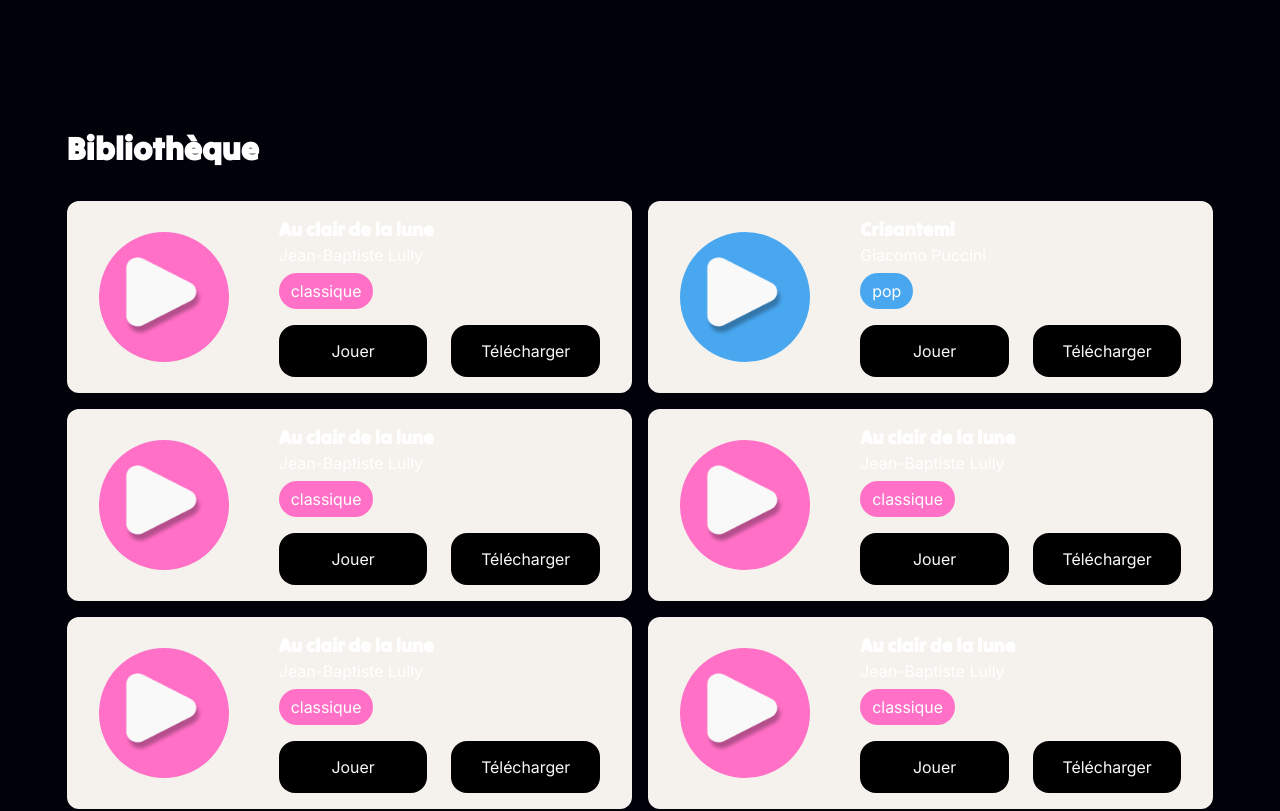
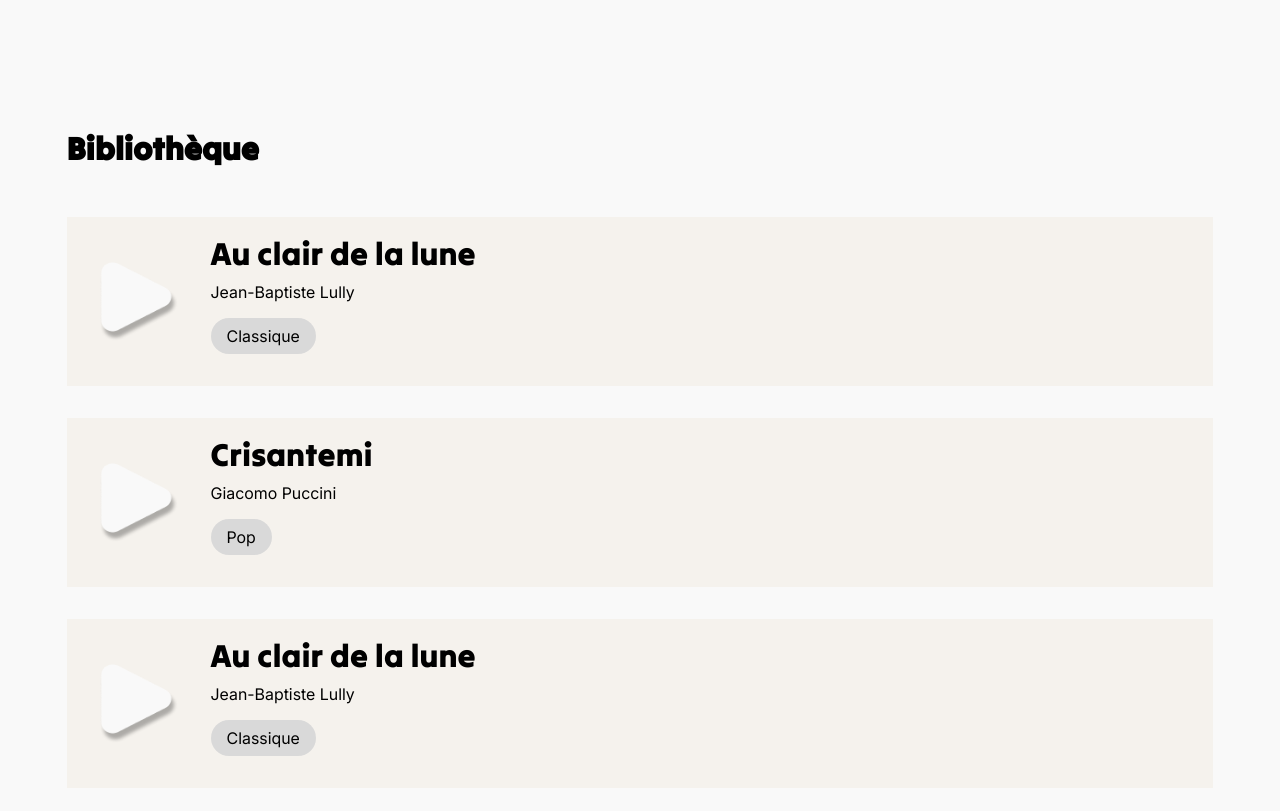
Before and after one commit to ACORBERAND/Incluzif, a React (Vite) app: page / in a window 1280 px wide. Shown: the top 811 px of the page. Built offline with nearby package versions, Linux system fonts and the light colour scheme.

Commit message:
update styles of list and playing

```diff
--- a/src/App.css
+++ b/src/App.css
@@ -15,6 +15,7 @@
   --medium-grey: #535353;
   --black: #000000;
   --card-background: #F5F2ED;
+  --card-background-hover: hsl(37, 49%, 85%);
   --tag-classic: #FF70C6;
   --tag-rock: #90BE6D;
   --tag-rap: #F19737;
@@ -34,8 +35,8 @@
 }
 
 body {
-  background-color: #01010A;
-  color: #ffffff;
+  background-color: var(--light-white);
+  color: var(--black);
   font-family: Arial, sans-serif;
   text-align: center;
 }
@@ -57,11 +58,15 @@ h3 {
 }
 
 h1 {
-  font-size: 60px;
+  font-size: 48px;
 }
 
 h2 {
   font-size: 32px;
+}
+
+.regular{
+  font-weight: 400;
 }
 
 .container {
@@ -71,7 +76,7 @@ h2 {
   padding: 128px 5.2%;
 }
 .container.score-container{
-  padding: 48px 0;
+  padding: 32px 0;
 }
 
 .img-container {
@@ -89,11 +94,20 @@ h2 {
 }
 
 .primary-button {
+  color: var(--light-white);
   background-color: var(--black);
-  color: var(--light-white);
-  padding: 16px 24px;
-  border-radius: 16px;
+  padding: 16px 32px;
+  border-radius: 80px;
   cursor: pointer;
+  font-size: 18px;
+  font-weight: 500;
+  transition: 0.2s ease-in;
+  border: 2px solid var(--black);
+}
+
+.primary-button:hover {
+  background-color: transparent;
+  color: var(--black);
 }
 
 .gc-full {
--- a/src/App.jsx
+++ b/src/App.jsx
@@ -1,6 +1,5 @@
 // Depedencies
 import { BrowserRouter as Router, Routes, Route } from "react-router-dom";
-import { useState } from "react";
 
 // Components or views
 import Index from "./views/Index.jsx";
@@ -10,13 +9,12 @@ import Playing from "./views/Playing.jsx";
 import "./App.css";
 
 function App() {
-  const [scoreInfos, setScoreInfos] = useState(null);
 
   return (
     <Router>
       <Routes>
-        <Route path="/" element={<Index setScoreInfos={setScoreInfos} />} />
-        <Route path="/playing" element={<Playing scoreInfos={scoreInfos} />} />
+        <Route path="/" element={<Index />} />
+        <Route path="/playing" element={<Playing />} />
       </Routes>
     </Router>
   );
--- /dev/null
+++ b/src/components/Hero/Hero.jsx
@@ -0,0 +1,3 @@
+export default function Hero() {
+  return <></>;
+}
--- a/src/components/Player/Player.jsx
+++ b/src/components/Player/Player.jsx
@@ -13,7 +13,7 @@ export default function Player() {
       .then((res) => res.text())
       .then((meiXML) => {
         const svg = tk.renderData(meiXML, {
-          scale: 125,
+          scale: 150,
           adjustPageWidth: true,
           adjustPageHeight: true,
           breaks: "none",
--- a/src/components/Player/score.css
+++ b/src/components/Player/score.css
@@ -1,10 +1,12 @@
 .score-container {
     width: min-content;
     overflow-x: hidden;
+    row-gap: 64px;
 }
 
 .player {
     overflow-x: scroll;
+    scrollbar-width: none;
     position: relative;
     max-width: 100dvw;
 }
@@ -19,7 +21,7 @@
     content: "";
     position: absolute;
     background-color: #ffffff;
-    height: 75%;
+    height: 99%;
     width: 19.5%;
     top: 50%;
     transform: translateY(-50%);
@@ -31,15 +33,21 @@
     content: "";
     position: absolute;
     background-color: #000;
-    height: 75%;
-    width: 0.5rem;
+    height: 100%;
+    width: 0.3rem;
     top: 50%;
     transform: translateY(-50%);
     left: 19.5%;
+    opacity: 0.5;
+}
+
+.panel {
+    transform: translateX(-1%);
 }
 
 .panel * {
     background-color: #ffffff;
+    /* max-height: 80dvh; */
 }
 
 
--- a/src/components/ScoreList/ScoreList.jsx
+++ b/src/components/ScoreList/ScoreList.jsx
@@ -2,18 +2,20 @@ import { Link } from "react-router-dom";
 import { scores } from "./scores";
 import "./scoreList.css";
 
-export default function ScoreList({ setScoreInfos }) {
+export default function ScoreList() {
   return (
     <>
       <section className="container card-container">
         <h2 className="gc-full p-b-16">Bibliothèque</h2>
         {scores.map((config, index) => (
-          <article
-            key={index}
-            className={`card bgc-card gc-full  ${
-              index % 2 === 0 ? "gc-md-1-7" : "gc-md-7-13"
-            }`}
+          <Link
+            to="/playing"
+            className="gc-full"
+            onClick={() => {
+              localStorage.setItem("scoreInfos", JSON.stringify(config));
+            }}
           >
+            <article key={index} className={`card bgc-card `}>
               <div className={`play-tag  ${config.styleClass}`}>
                 <img
                   width={80}
@@ -23,27 +25,14 @@ export default function ScoreList({ setScoreInfos }) {
                 />
               </div>
               <div className="score-info">
-              <h3 className="p-b-4 gc-full">{config.name}</h3>
-              <p className="p-b-8 gc-full">{config.author}</p>
-              <p className={`tag m-b-16 gc-full ${config.styleClass}`}>
+                <h2 className="p-b-8 gc-full regular">{config.name}</h2>
+                <p className="p-b-16 gc-full">{config.author}</p>
+                <p className={`tag m-b-16 gc-full`}>
                   {config.style}
                 </p>
-              <div className="button-container gc-full">
-                <Link
-                  to="/playing"
-                  className="primary-button"
-                  onClick={() => {
-                    localStorage.setItem("scoreInfos", JSON.stringify(config));
-                  }}
-                >
-                  Jouer
-                </Link>
-                <a href="#" className="primary-button">
-                  Télécharger
-                </a>
-              </div>
               </div>
             </article>
+          </Link>
         ))}
       </section>
     </>
--- a/src/components/ScoreList/scoreList.css
+++ b/src/components/ScoreList/scoreList.css
@@ -1,18 +1,23 @@
 .card-container {
-    gap: 16px;
+    row-gap: 32px;
 }
 
 .card {
-    gap: 10%;
+    gap: 32px;
     display: flex;
     padding: 16px 32px;
-    border-radius: 12px;
     min-width: min-content;
     align-items: center;
+    color: var(--black);
 }
 
 .bgc-card {
     background-color: var(--card-background);
+    transition: 0.2s ease-in;
+}
+
+.bgc-card:hover {
+    background-color: var(--card-background-hover);
 }
 
 .play-tag {
@@ -24,39 +29,6 @@
     display: flex;
     align-items: center;
     justify-content: center;
-    padding: 5%;
-}
-
-.classic {
-    background-color: var(--tag-classic);
-}
-
-.rock {
-    background-color: var(--tag-rock);
-}
-
-.rap {
-    background-color: var(--tag-rap);
-}
-
-.pop {
-    background-color: var(--tag-pop);
-}
-
-.movie {
-    background-color: var(--tag-movie);
-}
-
-.electro {
-    background-color: var(--tag-electro);
-}
-
-.jazz {
-    background-color: var(--tag-jazz);
-}
-
-.reggae {
-    background-color: var(--tag-reggae);
 }
 
 .score-info {
@@ -68,8 +40,12 @@
 
 .tag {
     width: fit-content;
-    padding: 8px 12px;
+    padding: 8px 16px;
     border-radius: 200px;
+    font-weight: 400;
+    background-color: var(--light-grey);
+    color: var(--white);
+    text-transform: capitalize;
 }
 
 .button-container {
--- a/src/views/Index.jsx
+++ b/src/views/Index.jsx
@@ -1,10 +1,10 @@
 
 import ScoreList from "../components/ScoreList/ScoreList.jsx";
 
-export default function Index({ setScoreInfos }) {
+export default function Index() {
   return (
     <>
-      <ScoreList setScoreInfos={setScoreInfos} />
+      <ScoreList />
     </>
   );
 }
--- a/src/views/Playing.jsx
+++ b/src/views/Playing.jsx
@@ -5,9 +5,14 @@ export default function Playing() {
   return (
     <>
       <section className="container score-container">
-        <h1 className="gc-full tac">{config?.name}</h1>
-        <p className="gc-full ">{config?.author}</p>
+        <div className="gc-full">
+          <h1 className="tac">{config?.name}</h1>
+          <p className="">{config?.author}</p>
+        </div>
         <Player />
+        <div className="gc-full">
+          <button className="primary-button">Jouer la partition</button>
+        </div>
       </section>
     </>
   );
```
Also changed, not shown: src/components/Hero/hero.css (added). Lines whose indentation alone changed are shown as unchanged.
